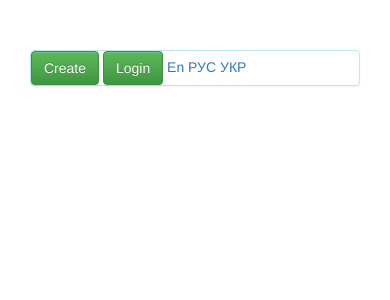
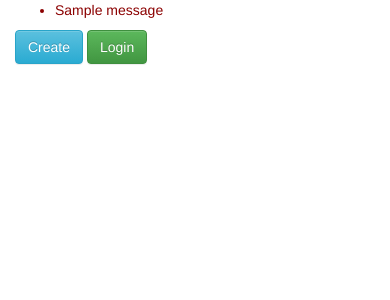
Before and after one commit to stamigos/my-trio, a Flask app: template my_trio/templates/index.html in a window 390 px wide. Shown: the top 300 px of the page. Run offline with Flask 2, Linux system fonts and the light colour scheme; the template is opened without the code that fills it: most values are stand-ins (such as "Sample title", 1, 10 or a date in 2020); one stand-in notice (Sample message) is shown; some libraries are stand-ins or nearby versions.

Commit message:
logout urls, first login form, some design edit

```diff
--- a/my_trio/templates/index.html
+++ b/my_trio/templates/index.html
@@ -15,15 +15,99 @@
 </head>
 <body>
 <div class="container">
-            <div id="loginbox" style="margin-top:50px;" class="mainbox col-md-6 col-md-offset-3 col-sm-8 col-sm-offset-2">
-            <div class="panel panel-info" >
- <a href="{{ create_url }}" id="btn-login" class="btn btn-success">{{ _("Create") }}</a>
+
+{% if user %}
+    <p style="padding-top: 15px;">
+        <a href="{{ logout_url }}" id="btn-login" class="btn btn-success">{{ _("Logout") }}</a>
+    </p>
+    {% if first_login == 'True' %}
+         <div id="signupbox" style="margin-top:50px" class="mainbox col-md-6 col-md-offset-3 col-sm-8 col-sm-offset-2">
+                    <div class="panel panel-info">
+                        <div class="panel-heading">
+                            <div class="panel-title">{{ _("First login") }}</div>
+                        </div>
+                        <div class="panel-body" >
+                            <form method="POST" id="signupform" class="form-horizontal" role="form" action="{{ url_for('index', lang_code=g.current_lang) }}">
+
+                                <div id="signupalert" style="display:none" class="alert alert-danger">
+                                    <p>Error:</p>
+                                    <span></span>
+                                </div>
+
+
+                                <div class="form-group">
+                                    <label for="email" class="col-md-3 control-label">{{ _("Email") }}</label>
+                                    <div class="col-md-9">
+                                         <input id="login-username" name="email" class="form-control" type="text" readonly="readonly" value="{{ user.email }}" />
+                                    </div>
+                                </div>
+
+                                <div class="form-group">
+                                    <label for="password" class="col-md-3 control-label">{{ _("Password") }}</label>
+                                    <div class="col-md-9">
+                                        <input id="login-password" type="password" class="form-control" name="password"
+                                       value="{{ request.form.password }}" placeholder="{{ _("Enter password") }}" required>
+                                    </div>
+                                </div>
+                                <div class="form-group">
+                                    <label for="password" class="col-md-3 control-label">{{ _("Repeat password") }}</label>
+                                    <div class="col-md-9">
+                                        <input id="login-password" type="password" class="form-control" name="password"
+                                       value="{{ request.form.password_repeat }}" placeholder="{{ _("Repeat password") }}" required>
+                                    </div>
+                                </div>
+
+                        <div style="margin-top:10px" class="form-group">
+                            <div class="col-sm-12 controls">
+                            {% with messages = get_flashed_messages() %}
+                              {% if messages %}
+                                <ul class=flashes>
+                                {% for message in messages %}
+                                  <li style="color: darkred;">{{ message }}</li>
+                                {% endfor %}
+                                </ul>
+                              {% endif %}
+                            {% endwith %}
+                            </div>
+                        </div>
+
+                                <div class="form-group">
+                                    <!-- Button -->
+                                    <div class="col-md-offset-3 col-md-9">
+                                         <input id="btn-signup" type="submit" class="btn btn-info" value={{ _("Save") }} />
+                                    </div>
+                                </div>
+
+
+
+                            </form>
+                            <div class="form-group">
+                                    <div class="col-md-12 control">
+                                        <div style="border-top: 1px solid#888; padding-top:15px; font-size:85%" >
+                                             <a href="{{ url_for("index", lang_code="en") }}">En</a>
+                                             <a href="{{ url_for("index", lang_code="ru") }}">РУС</a>
+                                             <a href="{{ url_for("index", lang_code="uk_UA") }}">УКР</a>
+                                        </div>
+                                    </div>
+                                </div>
+                         </div>
+                    </div>
+
+         </div>
+    {% endif %}
+{% else %}
+    {% with messages = get_flashed_messages() %}
+  {% if messages %}
+    <ul class=flashes>
+    {% for message in messages %}
+      <li style="color: darkred;">{{ message }}</li>
+    {% endfor %}
+    </ul>
+  {% endif %}
+{% endwith %}
+   <a href="{{ create_url }}" id="btn-login" class="btn btn-info">{{ _("Create") }}</a>
  <a href="{{ login_url }}" id="btn-signup" class="btn btn-success">{{ _("Login") }}</a>
- <a href="/en">En</a>
- <a href="/ru">РУС</a>
- <a href="/uk_UA">УКР</a>
-            </div>
-            </div>
+{% endif %}
 </div>
 </body>
 </html>
```
